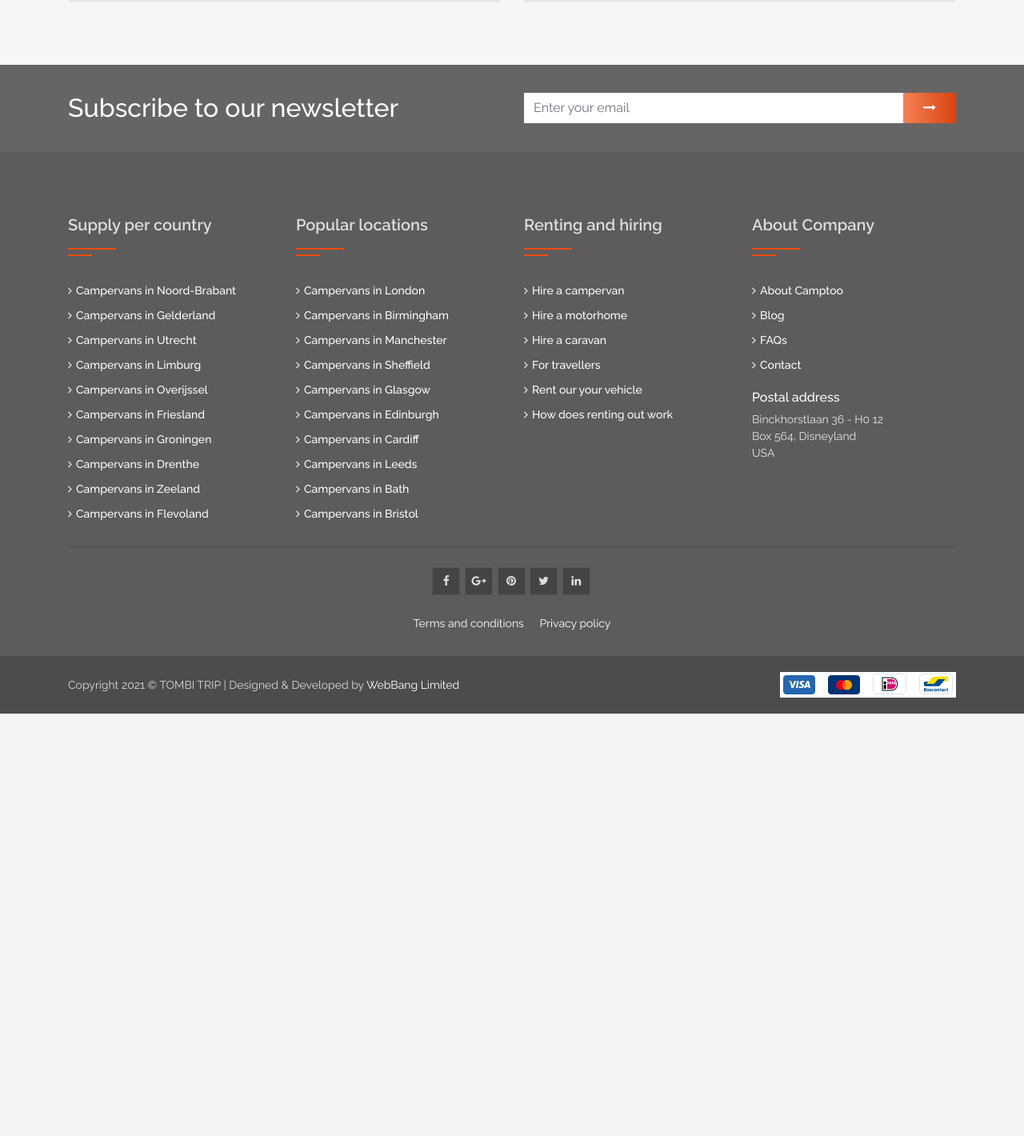
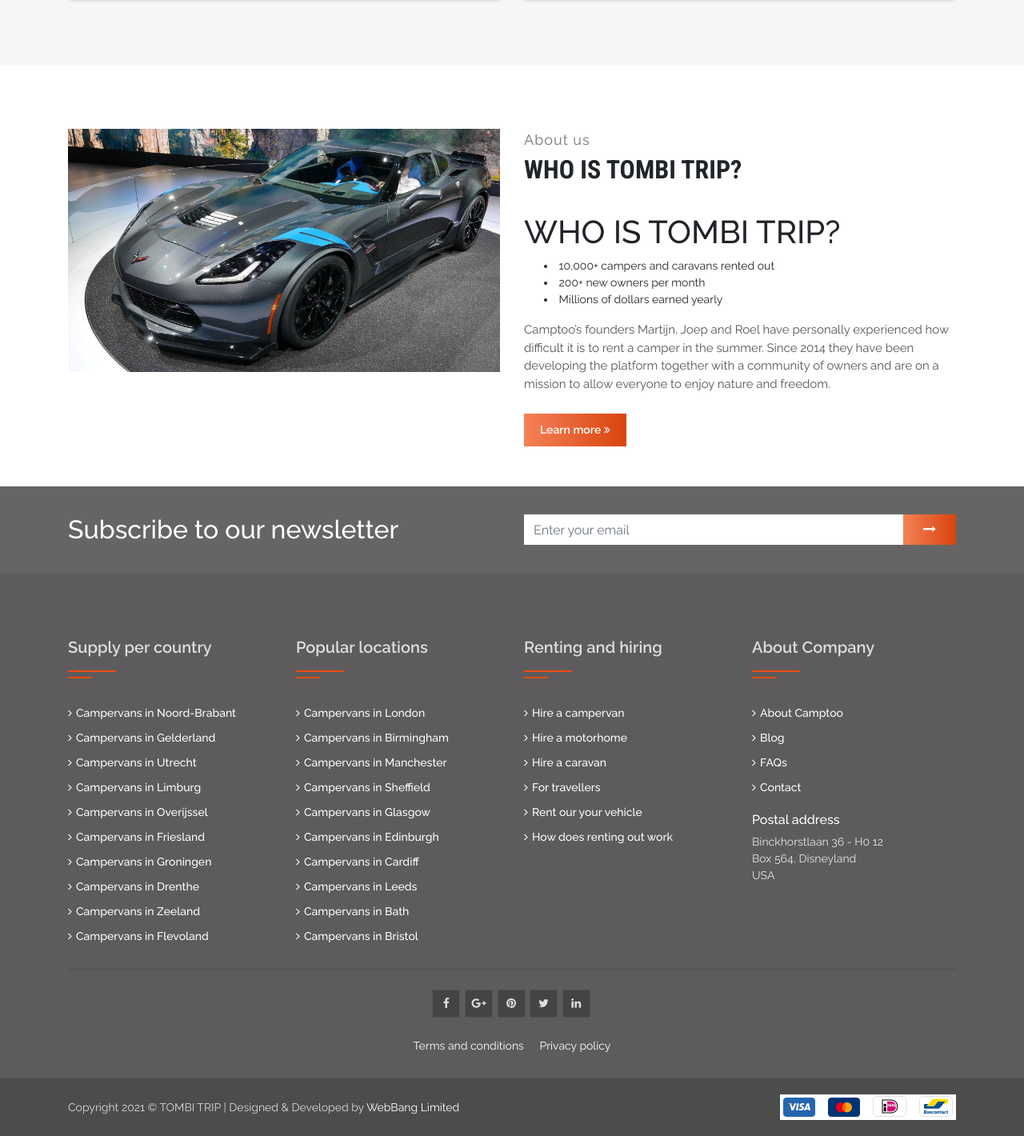
Before and after one commit to Sabbirdiu/tombitrip, a Django app: page /listvehicle/ in a window 1280 px wide. Shown: the part 1940-3360 px from the top of the page at 80% size. Before the commit the page ends 2832 px from the top, so only its background shows below. Run offline with Django 3.2, Linux system fonts and the light colour scheme; data comes from the database, SQL or seed files in the repository; both versions use the stored data as it was after the commit; some libraries are stand-ins or nearby versions.

Commit message:
Added about page

```diff
--- a/listvehicle/admin.py
+++ b/listvehicle/admin.py
@@ -1,5 +1,6 @@
 from django.contrib import admin
-from .models import Videos
+from .models import Videos,About
 # Register your models here.
 
 admin.site.register(Videos)
+admin.site.register(About)
--- a/listvehicle/models.py
+++ b/listvehicle/models.py
@@ -1,5 +1,6 @@
 from django.db import models
-
+from ckeditor.fields import  RichTextField
+from ckeditor_uploader.fields import RichTextUploadingField
 # Create your models here.
 class Videos(models.Model):
     title = models.CharField(max_length=100)
@@ -11,3 +12,8 @@
 
     def __str__(self):
         return self.title
+class About(models.Model):
+    overview = RichTextUploadingField()
+    image = models.ImageField(blank=True,null=True,upload_to='photos/%Y/%m/%d/')
+    def __str__(self):
+        return self.overview
--- a/listvehicle/views.py
+++ b/listvehicle/views.py
@@ -1,9 +1,11 @@
 from django.shortcuts import render
-from .models import Videos
+from .models import Videos,About
 # Create your views here.
 def listvehicle(request):
     videos = Videos.objects.all()
+    about = About.objects.get()
     context ={
         'videos':videos,
+        'about':about
     }
     return render(request,'listvehicle/listvehicle.html',context)
--- a/templates/listvehicle/listvehicle.html
+++ b/templates/listvehicle/listvehicle.html
@@ -283,7 +283,7 @@
                                 <div class="photo-in">
                                     <div class=" video-pop" >
                                         <div  class="social--tt " style=''>
-                                            <!-- <i class="fa fa-play" aria-hidden="true"></i> -->
+
                                             <video  width="500" height="500" class="" controls >
                                                 <source src="{{video.video.url}}" type="video/mp4">
                                                 <!-- <b>{{video.title}}</b> -->
@@ -297,13 +297,7 @@
                                 </div>
                             </div>
                         </div>
-                        <!--bottom box link here-->
-                      <!-- <video class="mgVideo stretched-link" controls >
-                            <source src="{{video.video.url}}" type="video/mp4">
-                            <b>{{video.title}}</b>
-                            </video> -->
 
-                        <!--<a href="#" class="stretched-link"></a>-->
                     </div>
                 </div>
                 <!-- item-->
@@ -314,16 +308,33 @@
         </div>
     </div>
 </div>
-<!--Holy day end-->
 
-    <!-- <div>
+ <!--About us-->
+ <div class="services-section bgwhite pt_80 pb_50">
+    <div class="container">
 
-        {% for video in videos %}
-        <video width="500" height="500" controls >
-        <source src="{{video.video.url}}" type="video/mp4">
-        <b>{{video.title}}</b>
-        </video>
-         {% endfor %}
-    </div> -->
+        <div class="row">
+
+            <div class="col-lg-6 col-md-6 col-sm-12 col-12">
+                <div class="image-tt pb_50">
+                    <img src="{{about.image.url}}" alt="">
+                </div>
+            </div>
+            <div class="col-lg-6 col-md-6 col-sm-12 col-12">
+                <div class="headline pb_35">
+                    <p class="heading">About us</p>
+                    <h1>Who is TOMBI TRIP?</h1>
+                </div>
+                <div class="text">
+                    {{about.overview|safe}}
+                    <span class="quote-text"><a class="btn btn-primary quote-btn mt_10" href="over-camptoo.html" role="button">Learn more <i class="fa fa-angle-double-right" aria-hidden="true"></i></a></span>
+                </div>
+            </div>
+
+        </div>
+
+    </div>
+</div>
+
 
 {% endblock %}
```
Also changed, not shown: db.sqlite3, listvehicle/migrations/0002_about.py (added), media/photos/2021/03/16/car-2.jpeg (added), media/photos/2021/03/16/car-2_1XXilnH.jpeg (added).
